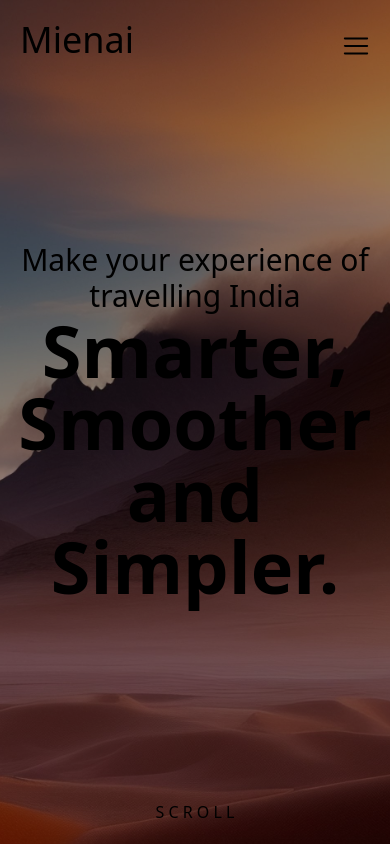
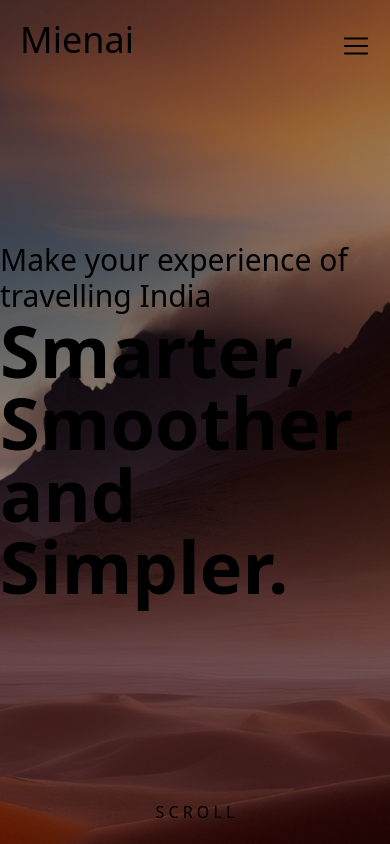
Before and after one commit to abhishekumar-tyagi/Trave, a Next.js app: page /app/about in a window 390 px wide. Shown: the top 844 px of the page. Built offline with nearby package versions, Linux system fonts and the light colour scheme; no server answers.

Commit message:
fixed ui

```diff
--- a/components/About/About.tsx
+++ b/components/About/About.tsx
@@ -5,7 +5,7 @@ import router from "next/router"
 const About = () => {
 	return (
 		<div className="w-full h-full  ">
-			<div className="bg-about bg-cover relative bg-center bg-blend-multiply bg-black/40 h-screen w-full flex flex-col items-center justify-center  text-center ">
+			<div className="bg-about bg-cover relative bg-center bg-blend-multiply bg-black/40 h-screen w-full flex flex-col items-center justify-center   ">
 				<div className="text-3xl">
 					Make your experience of travelling India
 				</div>
--- a/components/Dashboard/Dashboard.tsx
+++ b/components/Dashboard/Dashboard.tsx
@@ -35,7 +35,7 @@ const Dashboard = () => {
 				<div className="text-xl mt-5">
 					🇮🇳 India
 				</div> */}
-				<div onClick={() => router.push('/app/edit')} className="absolute right-0 bottom-0 md:pb-10 pb-5 pr-5 md:pr-10 cursor-pointer">
+				<div  className="absolute right-0 bottom-0 md:pb-10 pb-5 pr-5 md:pr-10 cursor-pointer">
 					<img src="/images/Edit.svg" alt="edit" draggable="false" />
 				</div>
 			</div>
```
